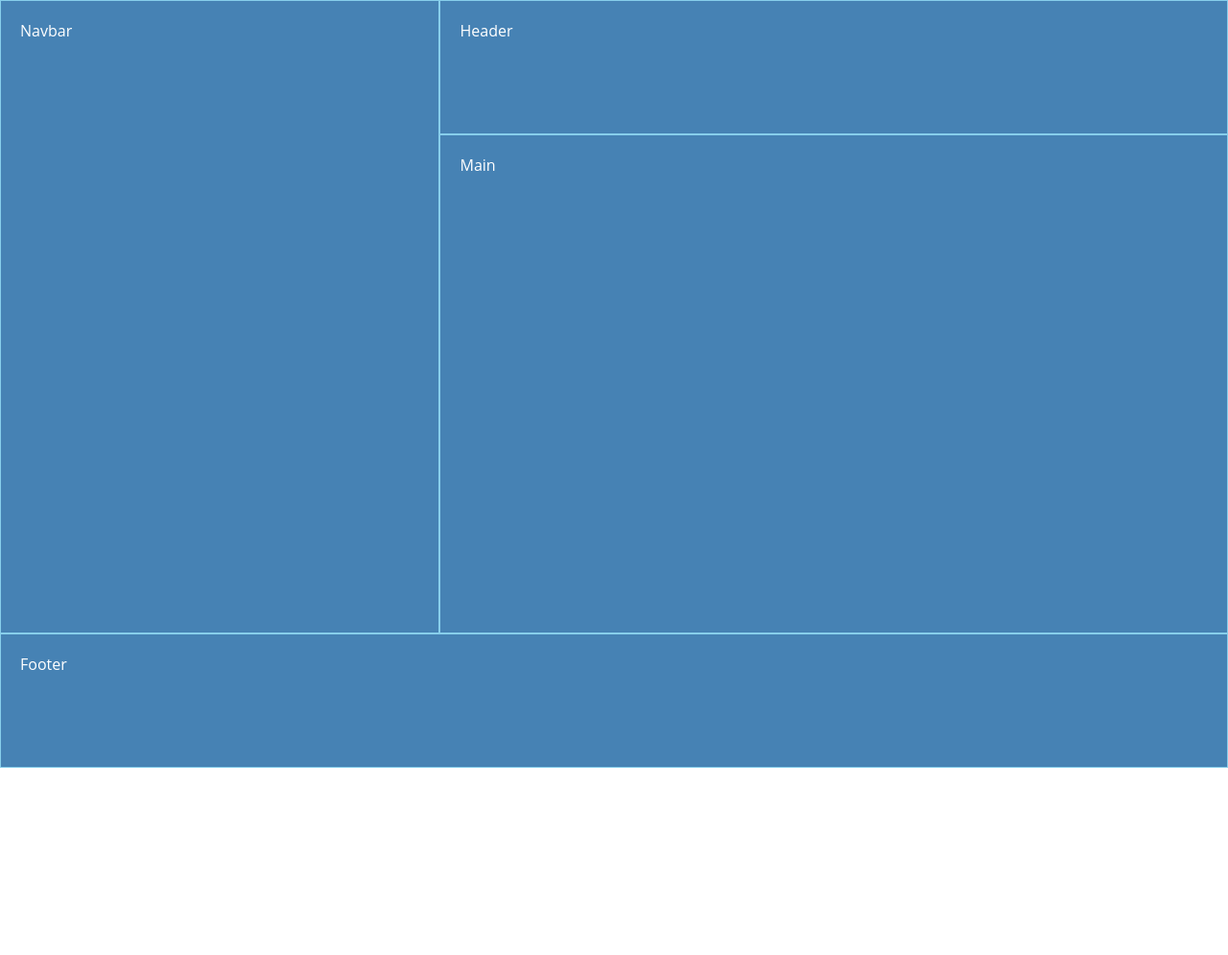
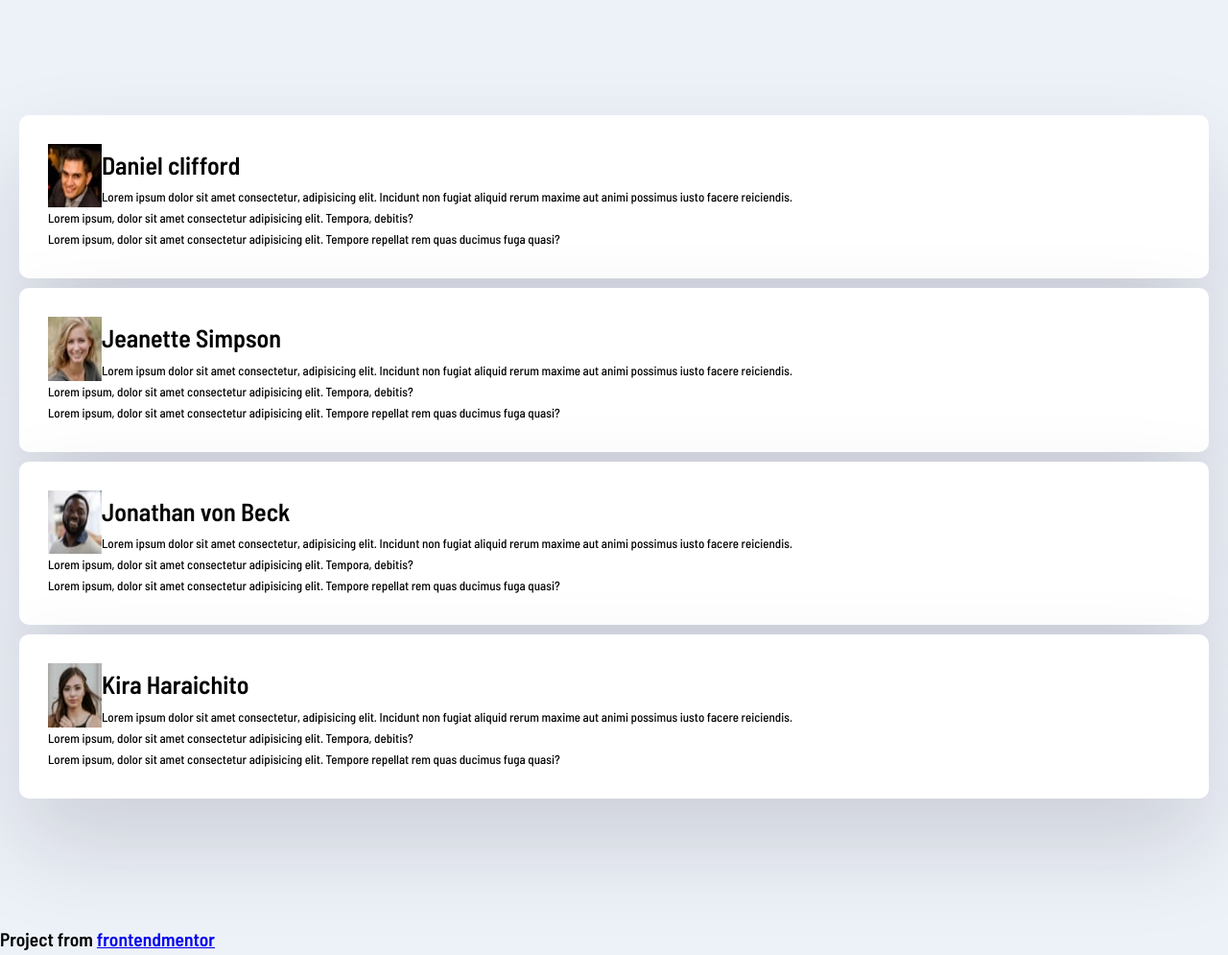
Before and after one commit to michaljedro/Testimonials-grid-section, a plain HTML site: page index.html in a window 1280 px wide. Shown: the whole page at 96% size. Before the commit the page ends 800 px from the top, so only its background shows below. Drawn offline with Linux system fonts and the light colour scheme.

Commit message:
add files

```diff
--- a/index.html
+++ b/index.html
@@ -4,13 +4,98 @@
     <meta charset="UTF-8" />
     <meta http-equiv="X-UA-Compatible" content="IE=edge" />
     <meta name="viewport" content="width=device-width, initial-scale=1.0" />
-    <link rel="stylesheet" href="./style.css" />
-    <title>Document</title>
+    <link rel="stylesheet" href="./style.css">
+    <title>Testimonials</title>
   </head>
   <body>
-    <header>Header</header>
-    <main>Main</main>
-    <nav>Navbar</nav>
-    <footer>Footer</footer>
+    <div class="testimonials">
+      <div class="card card--bg-purple">
+        <header class="card__header">
+          <header class="card__header">
+            <img src="./images/image-daniel.jpg" class="card_img" alt="" />
+            <div>
+              <h1>Daniel clifford</h1>
+              <p>
+                Lorem ipsum dolor sit amet consectetur, adipisicing elit.
+                Incidunt non fugiat aliquid rerum maxime aut animi possimus
+                iusto facere reiciendis.
+              </p>
+            </div>
+          </header>
+        </header>
+        <p class="card__lead">
+          Lorem ipsum, dolor sit amet consectetur adipisicing elit. Tempora, debitis?
+          <p class="card__quote">
+            Lorem ipsum, dolor sit amet consectetur adipisicing elit. Tempore repellat rem quas ducimus fuga quasi?
+          </p>
+        </p>
+      </div>
+      <div class="card card--bg-purple">
+        <header class="card__header">
+          <header class="card__header">
+            <img src="./images/image-jeanette.jpg" class="card_img" alt="" />
+            <div>
+              <h1>Jeanette Simpson</h1>
+              <p>
+                Lorem ipsum dolor sit amet consectetur, adipisicing elit.
+                Incidunt non fugiat aliquid rerum maxime aut animi possimus
+                iusto facere reiciendis.
+              </p>
+            </div>
+          </header>
+        </header>
+        <p class="card__lead">
+          Lorem ipsum, dolor sit amet consectetur adipisicing elit. Tempora, debitis?
+          <p class="card__quote">
+            Lorem ipsum, dolor sit amet consectetur adipisicing elit. Tempore repellat rem quas ducimus fuga quasi?
+          </p>
+        </p>
+      </div>
+      <div class="card card--bg-purple">
+        <header class="card__header">
+          <header class="card__header">
+            <img src="./images/image-jonathan.jpg" class="card_img" alt="" />
+            <div>
+              <h1>Jonathan von Beck</h1>
+              <p>
+                Lorem ipsum dolor sit amet consectetur, adipisicing elit.
+                Incidunt non fugiat aliquid rerum maxime aut animi possimus
+                iusto facere reiciendis.
+              </p>
+            </div>
+          </header>
+        </header>
+        <p class="card__lead">
+          Lorem ipsum, dolor sit amet consectetur adipisicing elit. Tempora, debitis?
+          <p class="card__quote">
+            Lorem ipsum, dolor sit amet consectetur adipisicing elit. Tempore repellat rem quas ducimus fuga quasi?
+          </p>
+        </p>
+      </div>
+      <div class="card card--bg-purple">
+        <header class="card__header">
+          <header class="card__header">
+            <img src="./images/image-kira.jpg" class="card_img" alt="" />
+            <div>
+              <h1>Kira Haraichito</h1>
+              <p>
+                Lorem ipsum dolor sit amet consectetur, adipisicing elit.
+                Incidunt non fugiat aliquid rerum maxime aut animi possimus
+                iusto facere reiciendis.
+              </p>
+            </div>
+          </header>
+        </header>
+        <p class="card__lead">
+          Lorem ipsum, dolor sit amet consectetur adipisicing elit. Tempora, debitis?
+          <p class="card__quote">
+            Lorem ipsum, dolor sit amet consectetur adipisicing elit. Tempore repellat rem quas ducimus fuga quasi?
+          </p>
+        </p>
+      </div>
+    </div>
+    <footer>
+      <h2>Project from <a href="https://www.frontendmentor.io/challenges/testimonials-grid-section-Nnw6J7Un7">frontendmentor</a></h2>
+    </footer>
   </body>
 </html>
--- a/style.css
+++ b/style.css
@@ -1,43 +1,28 @@
+@import url("https://fonts.googleapis.com/css2?family=Barlow+Semi+Condensed:wght@500;600&family=Open+Sans:ital@1&display=swap");
 * {
   box-sizing: border-box;
-  padding: 0;
-  margin: 0%;
-}
-body {
-  font-family: "open sans", sans-serif;
-  font-size: 16px;
-  height: 100vh;
-  display: grid;
-  grid-template-areas:
-    "nav header header"
-    "nav content content"
-    "nav content content"
-    "nav content content"
-    "nav content content"
-    "nav content content"
-    "nav content content"
-    "footer footer footer";
-}
-header,
-footer,
-main,
-aside,
-nav {
-  background-color: steelblue;
-  color: #fff;
-  padding: 20px;
-  border: skyblue 1px solid;
-}
-header {
-  grid-area: header;
-}
-nav {
-  grid-area: nav;
-}
-main {
-  grid-area: content;
+  margin: 0;
+  padding: 0%;
 }
 
-footer {
-  grid-area: footer;
+body {
+  background: #edf2f8;
+  font-family: "Barlow Semi Condensed", sans-serif;
+  line-height: 1.7;
+  font-size: 13px;
 }
+.testimonials {
+  max-width: 1440px;
+  margin: 100px auto;
+  padding: 20px;
+}
+.card {
+  background: #fff;
+  border-radius: 10px;
+  padding: 30px;
+  box-shadow: rgba(17, 12, 46, 0.15) 0px 48px 100px 0px;
+  margin-bottom: 10px;
+}
+.card__header {
+  display: flex;
+}
```
Also changed, not shown: design/desktop-design.jpg (added), design/desktop-preview.jpg (added), design/mobile-design.jpg (added), images/bg-pattern-quotation.svg (added), images/favicon-32x32.png (added), images/image-daniel.jpg (added), images/image-jeanette.jpg (added), images/image-jonathan.jpg (added), images/image-kira.jpg (added), images/image-patrick.jpg (added), 4 other files.
